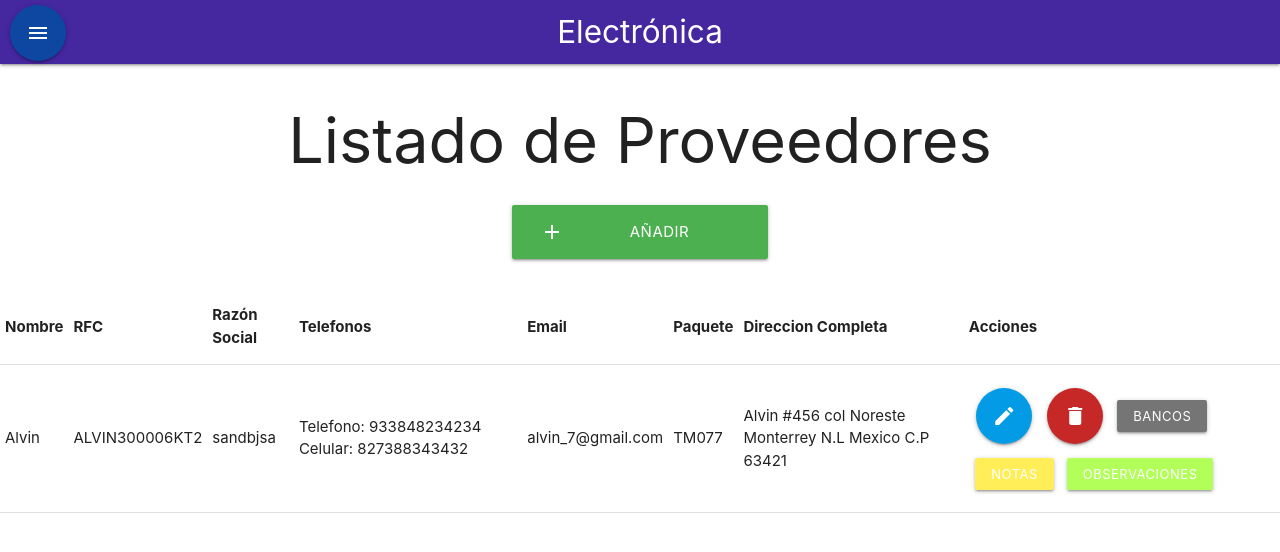
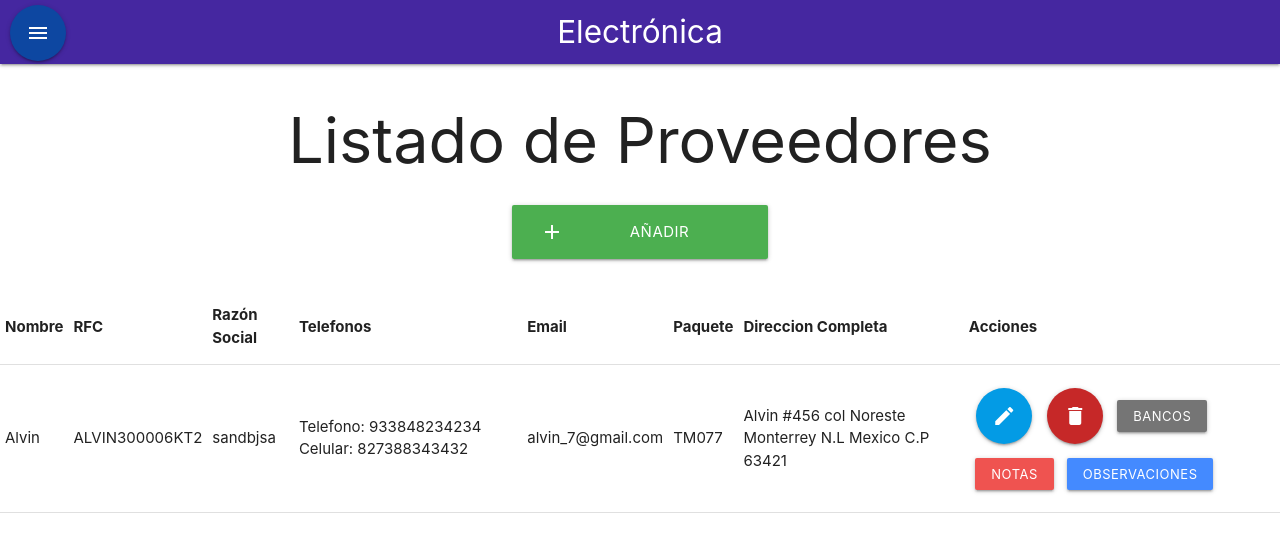
Before and after one commit to NamedRoger/electronica, a React (Create React App) app in the folder front/: page /proveedores in a window 1280 px wide. Shown: the top 552 px of the page. Built offline with nearby package versions, Linux system fonts and the light colour scheme.

Commit message:
cambio de colores botones

```diff
--- a/front/src/pages/proveedores/Proveedores.js
+++ b/front/src/pages/proveedores/Proveedores.js
@@ -1,8 +1,11 @@
-import React from 'react';
+import React, {useEffect} from 'react';
 import { pages } from '../../helpers/pages';
 import './index.css';
 
 export default function Proveedores() {
+    useEffect(()=>{
+      document.title= 'Proveedores';
+  }, []);
     return (
         <div className="">
             <h1 className="center-align">Listado de Proveedores</h1>
@@ -45,9 +48,9 @@ export default function Proveedores() {
                     </button>
             <a className="waves-effect waves-light grey darken-1 btn-small"
             href={pages[0].dropdown[3].link} rel="noreferrer" target="_blank">Bancos</a>
-            <a className="waves-effect waves-light yellow lighten-1 btn-small"
+            <a className="waves-effect waves-light red lighten-1 btn-small"
             href={pages[0].dropdown[4].link} rel="noreferrer" target="_blank">Notas</a>
-            <a className="waves-effect waves-light light-green accent-2 btn-small"
+            <a className="waves-effect waves-light blue accent-2 btn-small"
             href={pages[0].dropdown[5].link} rel="noreferrer" target="_blank">Observaciones</a>
             </div>
             </td>
```
